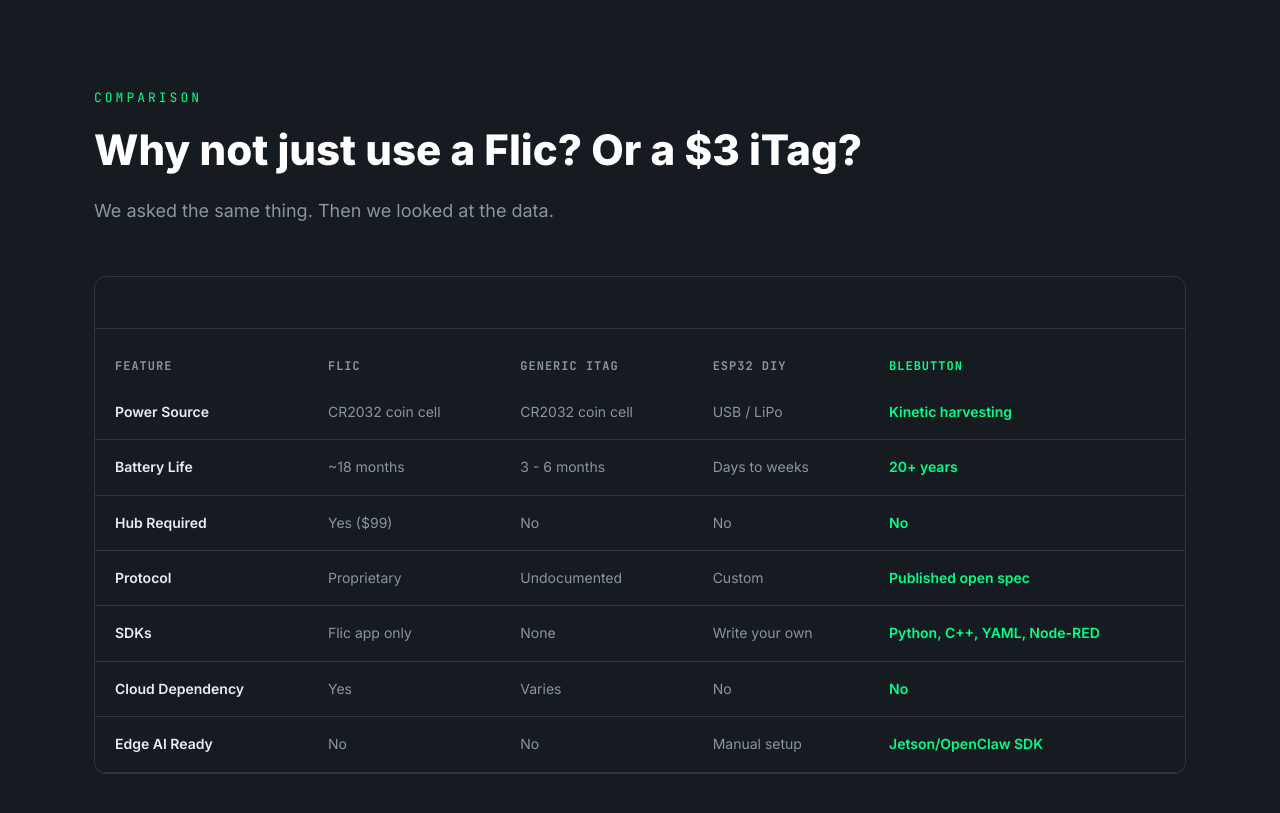
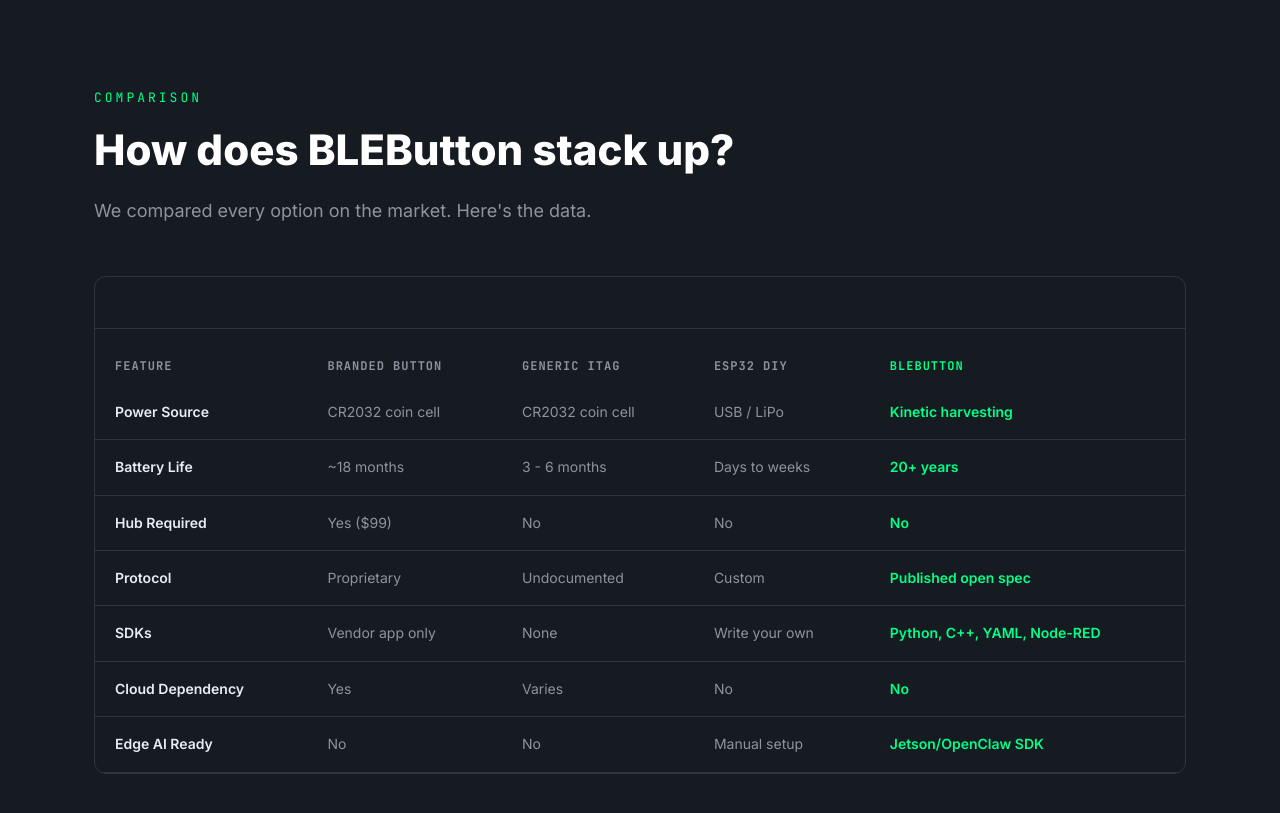
Before and after one commit to jaredeggett/blebutton, a Next.js app: page / in a window 1280 px wide. Shown: the part 4220-5033 px from the top of the page. Built offline with nearby package versions, Linux system fonts and the light colour scheme.

Commit message:
Update Comparison: remove competitor refs, use generic labels

```diff
--- a/src/components/Comparison.tsx
+++ b/src/components/Comparison.tsx
@@ -1,12 +1,12 @@
 const rows = [
-  { feature: "Price", flic: "$35 + $99 hub", itag: "$2 - $5", esp32: "$5 + battery", ble: "From $14.99" },
-  { feature: "Power Source", flic: "CR2032 coin cell", itag: "CR2032 coin cell", esp32: "USB / LiPo", ble: "Kinetic harvesting" },
-  { feature: "Battery Life", flic: "~18 months", itag: "3 - 6 months", esp32: "Days to weeks", ble: "20+ years" },
-  { feature: "Hub Required", flic: "Yes ($99)", itag: "No", esp32: "No", ble: "No" },
-  { feature: "Protocol", flic: "Proprietary", itag: "Undocumented", esp32: "Custom", ble: "Published open spec" },
-  { feature: "SDKs", flic: "Flic app only", itag: "None", esp32: "Write your own", ble: "Python, C++, YAML, Node-RED" },
-  { feature: "Cloud Dependency", flic: "Yes", itag: "Varies", esp32: "No", ble: "No" },
-  { feature: "Edge AI Ready", flic: "No", itag: "No", esp32: "Manual setup", ble: "Jetson/OpenClaw SDK" },
+  { feature: "Price", branded: "$35 + $99 hub", itag: "$2 - $5", esp32: "$5 + battery", ble: "From $14.99" },
+  { feature: "Power Source", branded: "CR2032 coin cell", itag: "CR2032 coin cell", esp32: "USB / LiPo", ble: "Kinetic harvesting" },
+  { feature: "Battery Life", branded: "~18 months", itag: "3 - 6 months", esp32: "Days to weeks", ble: "20+ years" },
+  { feature: "Hub Required", branded: "Yes ($99)", itag: "No", esp32: "No", ble: "No" },
+  { feature: "Protocol", branded: "Proprietary", itag: "Undocumented", esp32: "Custom", ble: "Published open spec" },
+  { feature: "SDKs", branded: "Vendor app only", itag: "None", esp32: "Write your own", ble: "Python, C++, YAML, Node-RED" },
+  { feature: "Cloud Dependency", branded: "Yes", itag: "Varies", esp32: "No", ble: "No" },
+  { feature: "Edge AI Ready", branded: "No", itag: "No", esp32: "Manual setup", ble: "Jetson/OpenClaw SDK" },
 ];
 
 export default function Comparison() {
@@ -18,10 +18,10 @@
       <div className="container">
         <span className="section-label fade-in">Comparison</span>
         <h2 className="section-title fade-in">
-          Why not just use a Flic? Or a $3 iTag?
+          How does BLEButton stack up?
         </h2>
         <p className="section-subtitle fade-in">
-          We asked the same thing. Then we looked at the data.
+          We compared every option on the market. Here&apos;s the data.
         </p>
 
         <div className="table-wrap fade-in">
@@ -29,7 +29,7 @@
             <thead>
               <tr>
                 <th>Feature</th>
-                <th>Flic</th>
+                <th>Branded Button</th>
                 <th>Generic iTag</th>
                 <th>ESP32 DIY</th>
                 <th>BLEButton</th>
@@ -39,7 +39,7 @@
               {rows.map((row) => (
                 <tr key={row.feature}>
                   <td>{row.feature}</td>
-                  <td>{row.flic}</td>
+                  <td>{row.branded}</td>
                   <td>{row.itag}</td>
                   <td>{row.esp32}</td>
                   <td>{row.ble}</td>
```
